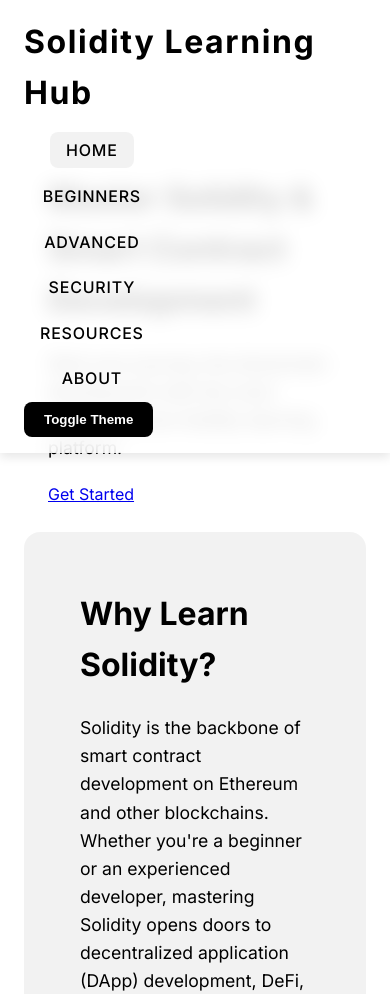
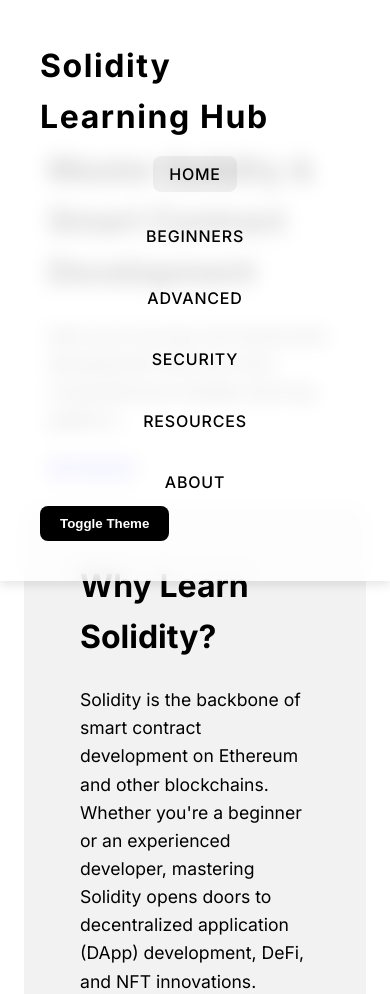
Before and after one commit to SolutionsAsService/LearnSolidity, a plain HTML site: page index.html in a window 390 px wide. Shown: the top 994 px of the page. Drawn offline with Linux system fonts and the light colour scheme.

Commit message:
fix header and dark theme

```diff
--- a/css/styles.css
+++ b/css/styles.css
@@ -19,6 +19,7 @@
   --button-bg: #000;
   --button-text: #fff;
   --border-color: rgba(0, 0, 0, 0.1);
+  --header-height: 100px; /* Define a consistent header height */
 }
 
 .dark-mode {
@@ -58,21 +59,15 @@ header {
   position: fixed;
   top: 0;
   left: 0;
+  height: var(--header-height);
   background-color: var(--nav-bg);
   backdrop-filter: blur(10px);
   box-shadow: 0 4px 10px var(--border-color);
-  padding: 16px 0;
   z-index: 100;
+  display: flex;
+  align-items: center;
+  padding: 0 24px;
   transition: all 0.3s ease-in-out;
-}
-
-.header-container {
-  display: flex;
-  justify-content: space-between;
-  align-items: center;
-  max-width: 1200px;
-  margin: 0 auto;
-  padding: 0 24px;
 }
 
 header h1 {
@@ -80,19 +75,23 @@ header h1 {
   font-weight: 700;
   letter-spacing: 0.05em;
   color: var(--nav-text);
+  margin-right: 32px;
+}
+
+nav {
+  flex: 1;
 }
 
 .nav-menu {
   list-style: none;
   display: flex;
   align-items: center;
+  justify-content: flex-end;
+  gap: 16px;
 }
 
-.nav-menu li {
-  margin-left: 24px;
-}
-
-.nav-menu li a {
+.nav-menu li a,
+.nav-menu li button {
   text-decoration: none;
   color: var(--nav-text);
   font-weight: 500;
@@ -130,7 +129,8 @@ header h1 {
    Main Content & Sections
    ======================================================================== */
 main {
-  margin-top: 100px;
+  /* Ensure main content starts below the fixed header */
+  margin-top: var(--header-height);
   padding: 48px 24px;
   transition: transform 0.3s ease;
 }
@@ -168,15 +168,23 @@ p {
    Responsive Adjustments
    ======================================================================== */
 @media (max-width: 768px) {
-  .header-container {
+  header {
     flex-direction: column;
-    align-items: flex-start;
+    height: auto;
+    padding: 16px;
   }
+
   .nav-menu {
     flex-direction: column;
     margin-top: 10px;
   }
+
   .nav-menu li {
     margin: 10px 0;
   }
+
+  main {
+    margin-top: auto;
+    padding-top: 120px; /* Additional padding to accommodate dynamic header height on mobile */
+  }
 }
```
